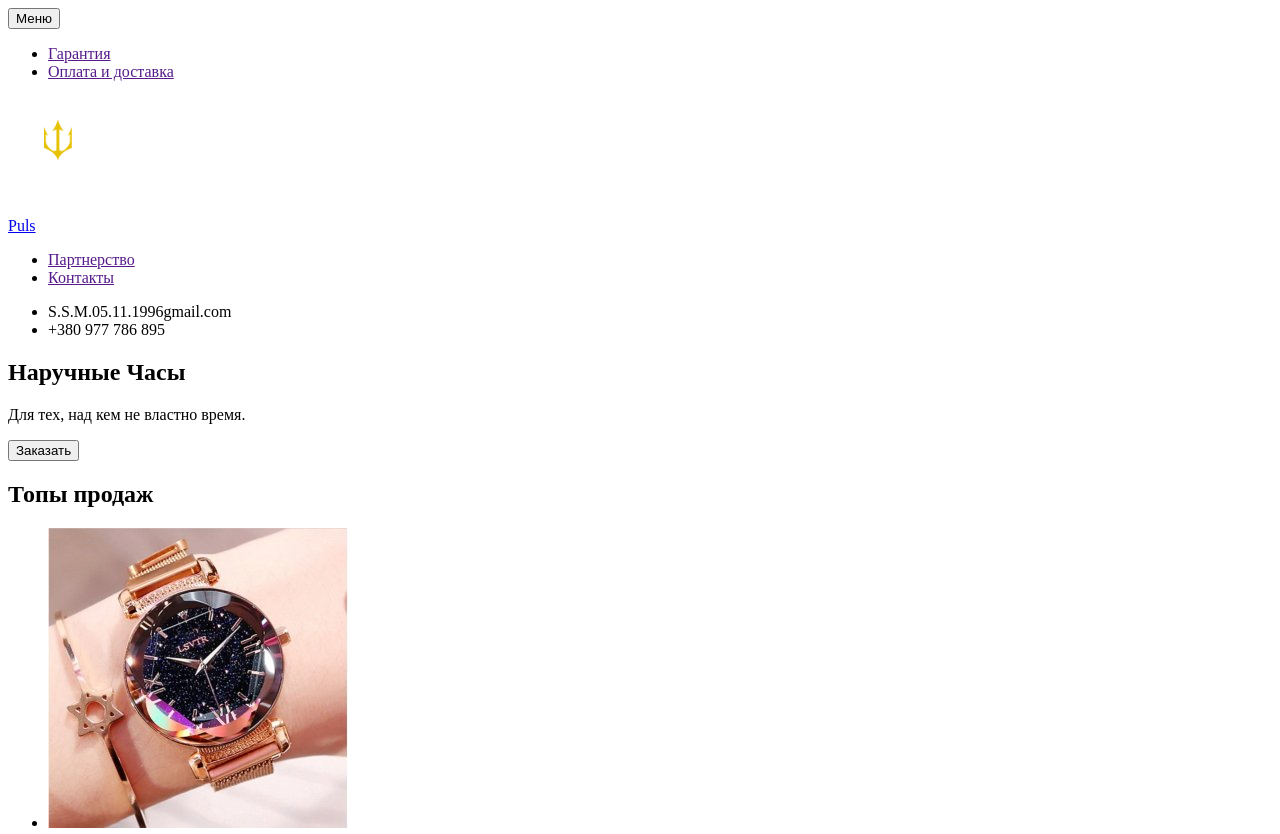
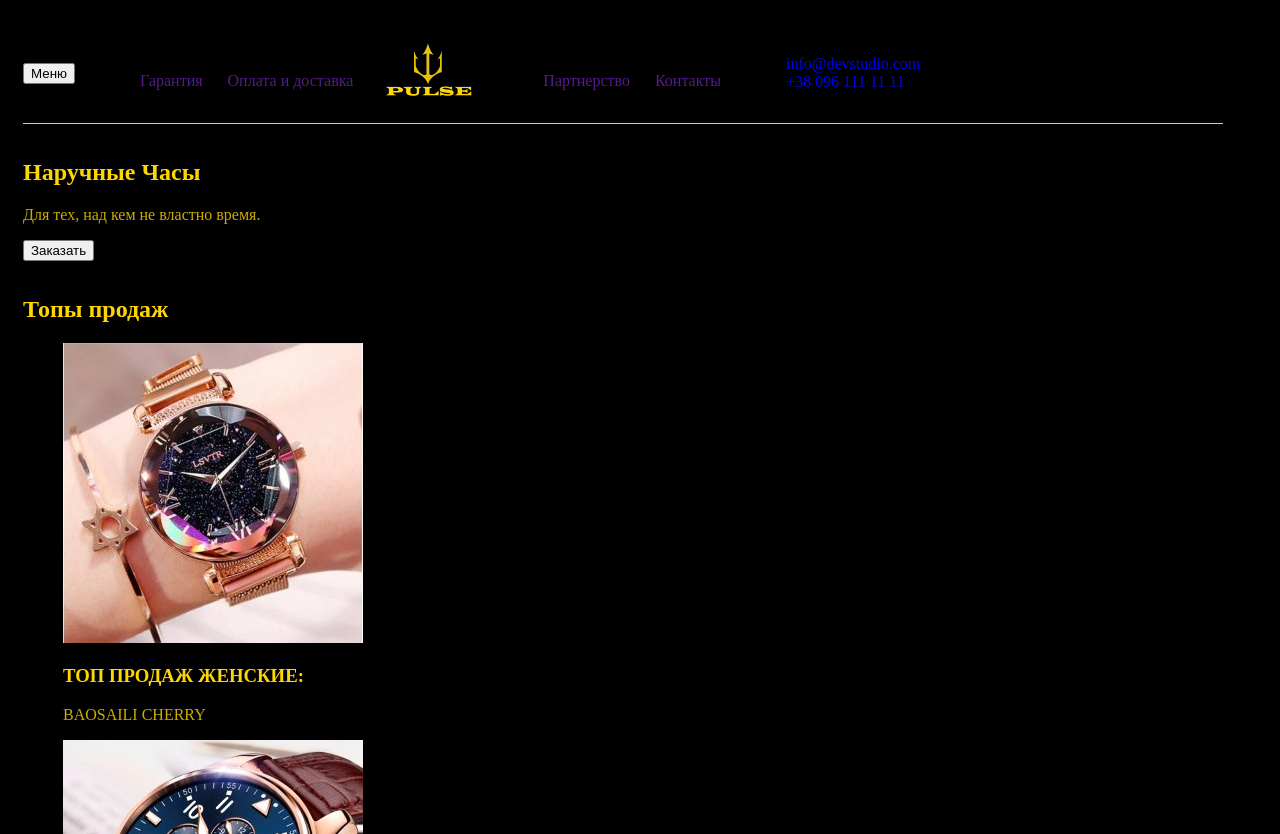
Before and after one commit to Serhii-Starostenko/Watch-shop12, a plain HTML site: page index.html in a window 1280 px wide. Shown: the top 834 px of the page. Drawn offline with Linux system fonts and the light colour scheme.

Commit message:
Добавлены первые стили

```diff
--- /dev/null
+++ b/css/style.css
@@ -0,0 +1,67 @@
+:root{
+    --akcent-color:#ffd700;
+    --secondary-txt-color:rgba(255,215, 0, 0.8);
+    --bgc:#000;
+
+}
+
+body{
+    background-color:var(--bgc);
+}
+
+h1,h2,h3{
+color: var(--akcent-color);
+}
+
+
+p{
+    color: rgba(255,215, 0, 0.8);
+}
+
+ul {list-style: none;
+
+}
+a{
+    text-decoration: none;
+}
+
+.container{
+    width: 1200px;
+    padding-left: 15px;
+    padding-right: 15px;
+    padding-top: 15px;
+    margin: 0,auto;
+
+
+}
+.header-position{
+    height: 100px;
+    display:flex;
+    align-items: center;
+    border-bottom: 1px solid var(--akcent-color);
+}
+.navigation{
+    display: flex;
+    align-items: center;
+}
+.header-logo{
+    display:block;
+   padding: auto;
+    width: 150px;
+    height: 150px;
+    margin-left: 50px;
+    border: 1px solid var(--akcent-color);
+}
+.logo-name{
+    display: flex;
+
+}
+
+.nav-list{
+    display:flex;
+    margin-left: 25px;
+    margin-bottom: 0px;
+}
+.nav-position{
+margin-right: 25px;
+}
--- a/index.html
+++ b/index.html
@@ -5,39 +5,42 @@
     <meta http-equiv="X-UA-Compatible" content="IE=edge">
     <meta name="viewport" content="width=device-width, initial-scale=1.0">
     <title>Document</title>
+    <link rel="stylesheet" href="./css/style.css">
 </head>
 <body>
-    <Header>
-        <div class="container" >
+    <div class="container" >
+    <Header class="header-position">
+
             <button>
                 Меню
             </button>
-            <nav>
-                <ul>
-                    <li> <a href="">Гарантия</a></li>
-                    <li> <a href="">Оплата и доставка</a></li>
+            <nav class="navigation">
+                <ul class="nav-list">
+                    <li class="nav-position" > <a href="">Гарантия</a></li>
+                    <li class="nav-position"> <a href="">Оплата и доставка</a></li>
 
                 </ul>
-              <a href="./index.html">
-                <img src="./icon/logo..png" alt="Логотип Трезубец" width="100px" height="100px">
-                <p>Puls</p>
+              <a class="" href="./index.html">
+                <img src="./icon/logo2.png" alt="Логотип Трезубец" width="100px" height="100px">
               </a>
-                <ul>
-                    <li> <a href="">Партнерство</a></li>
-                    <li> <a href="">Контакты</a></li>
+
+                <ul class="nav-list">
+                    <li class="nav-position"> <a href="">Партнерство</a></li>
+                    <li class="nav-position"> <a href="">Контакты</a></li>
                 </ul>
             </nav>
 <ul class="header-contact">
-    <li>S.S.M.05.11.1996gmail.com</li>
-    <li>+380 977 786 895</li>
+    <li><a class="contact-footer" href="mailto:info@devstudio.com;">info@devstudio.com</a></li>
+                <li> <a class="contact-footer" href="tel:+380961111111;">+38 096 111 11 11</a></li>
 </ul>
-        </div>
+
     </Header>
+</div>
 
     <!-- HERO!!! -->
     <div class="container">
         <Section>
-            <h1>Наручные Часы</h1>
+            <h1 class="hero-title">Наручные Часы</h1>
             <p>Для тех, над кем не властно время.</p>
             <button class="hero-button" type="button">Заказать</button>
                 </Section>
@@ -125,9 +128,9 @@
     <footer class="my-footer">
         <div class="footer-content">
             <div>
+
                 <a href="./index.html">
-                    <img src="./icon/logo..png" alt="Логотип Трезубец" width="100px" height="100px">
-                    <p>Puls</p>
+                    <img src="./icon/logo2.png" alt="Логотип Трезубец" width="100px" height="100px">
                   </a>
 
         <address>
```
Also changed, not shown: icon/logo2.png (added).
